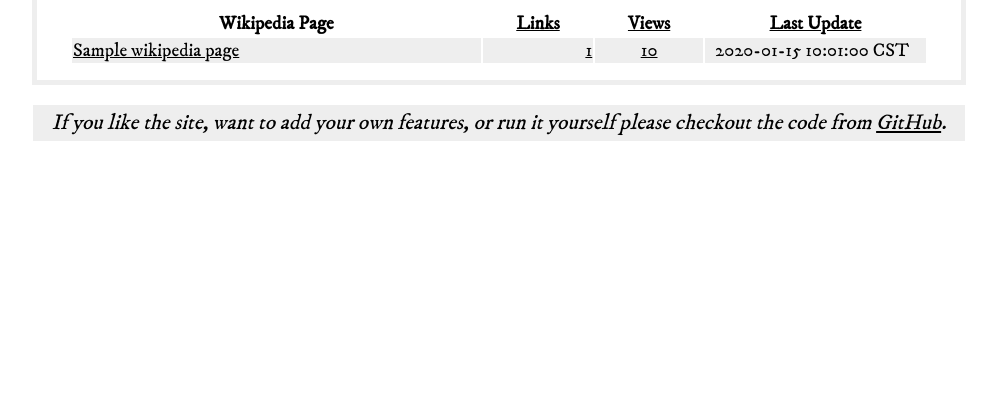
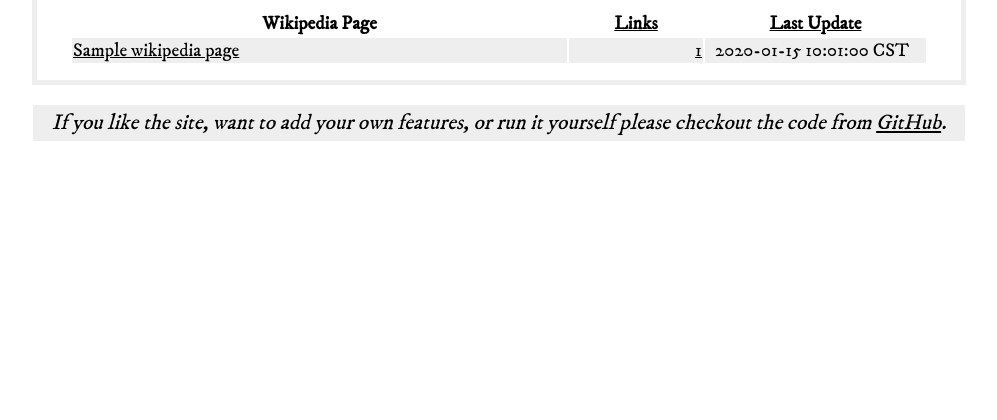
Before and after one commit to edsu/linkypedia, a Django app: template linkypedia/web/templates/website_pages.html in a window 1280 px wide. Shown: the part 321-741 px from the top of the page, without its empty margins (141-1138 px from the left). Run offline with Django 3.2, Linux system fonts and the light colour scheme; the template is opened without the code that fills it: most values are stand-ins (such as "Sample title", 1, 10 or a date in 2020).

Commit message:
removed wikipedia page views from the report, since it was not accurate, and was misleading

```diff
--- a/linkypedia/web/templates/website_pages.html
+++ b/linkypedia/web/templates/website_pages.html
@@ -41,17 +41,11 @@ There are currently {{ paginator.count }} Wikipedia pages that reference <a href
         <th>Wikipedia Page</th>
         {% if order == 'links' %}
         <th><a href="{% url "website_pages" website.id %}?page={{ page.number }}&amp;order=links&amp;direction={{ other_direction }}">Links</a></th>
-        <th><a href="{% url "website_pages" website.id %}?page={{ page.number }}&amp;order=views&amp;direction=desc" title="Recent Views on English Wikipedia">Views</a></th>
-        <th><a href="{% url "website_pages" website.id %}?page=1&amp;order=update&amp;direction=desc">Last Update</a></th>
-        {% else %}{% if order == 'views' %}
-        <th><a href="{% url "website_pages" website.id %}?page={{ page.number }}&amp;order=links&amp;direction=desc">Links</a></th>
-        <th><a href="{% url "website_pages" website.id %}?page={{ page.number }}&amp;order=views&amp;direction={{ other_direction }}" title="Recent Views on English Wikipedia">Views</a></th>
         <th><a href="{% url "website_pages" website.id %}?page=1&amp;order=update&amp;direction=desc">Last Update</a></th>
         {% else %}
         <th><a href="{% url "website_pages" website.id %}?page=1&amp;order=links&amp;direction=desc">Links</a></th>
-        <th><a href="{% url "website_pages" website.id %}?page={{ page.number }}&amp;order=views&amp;direction=desc" title="Recent Views on English Wikipedia">Views</a></th>
         <th><a href="{% url "website_pages" website.id %}?page={{ page.number }}&amp;order=update&amp;direction={{ other_direction }}">Last Update</a></th>
-        {% endif %}{% endif %}
+        {% endif %}
     </tr>
     {% for wikipedia_page in wikipedia_pages %}
     <tr class="{% cycle 'odd' 'even' %}">
@@ -61,7 +55,6 @@ There are currently {{ paginator.count }} Wikipedia pages that reference <a href
             </a>
         </td>
         <td class="link_count"><a href="{% url "page" wikipedia_page.id %}">{{ wikipedia_page.links__count|intcomma }}</a></td>
-        <td><a href="http://stats.grok.se/en/{{stats_date}}/{{ wikipedia_page.title }}">{{ wikipedia_page.views|intcomma }}</a></td>
         <td class="last_updated">
             {{ wikipedia_page.links__created__max|date:"Y-m-d H:m:s T" }}
         </td>
```
